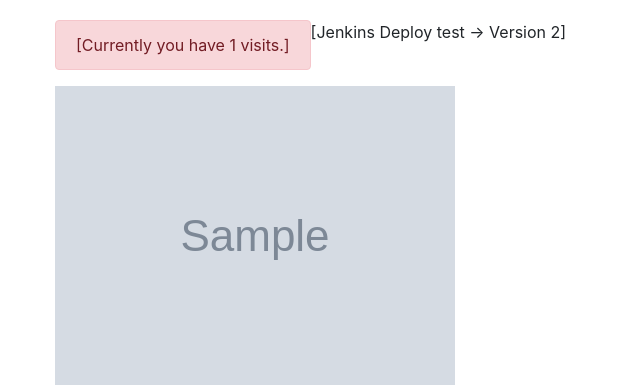
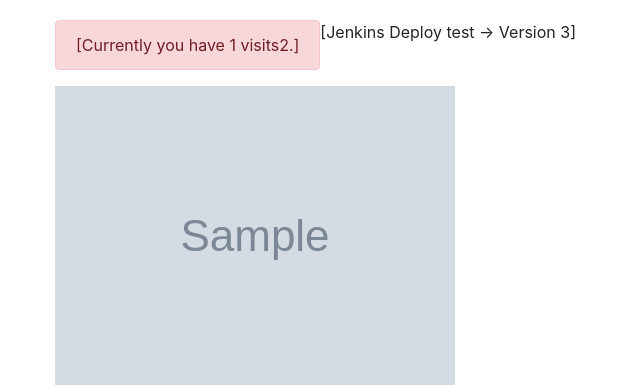
Before and after one commit to henryk92/web-count, a Flask app: template templates/index.html in a window 1280 px wide. Shown: the part 101-486 px from the top of the page, without its empty margins (0-640 px from the left). Run offline with Flask 3, Linux system fonts and the light colour scheme; the template is opened without the code that fills it: most values are stand-ins (such as "Sample title", 1, 10 or a date in 2020); grey boxes marked "Sample" are stand-in pictures.

Commit message:
web-count, build test

```diff
--- a/docker-compose.yml
+++ b/docker-compose.yml
@@ -1,7 +1,7 @@
-version: '3.8'
+version: '3.3'
 services:
   webserver:
-    build: .
+    image: henryk92/web_count:1.0
     ports:
      - "8899:8899"
     depends_on:
--- a/templates/index.html
+++ b/templates/index.html
@@ -17,9 +17,9 @@
   <div class="container" style="padding:20px 0 0 0">
     <div class="row">
       <div class="alert alert-danger" role="alert">
-        [Currently you have {{visit_count}} visits.]
+        [Currently you have {{visit_count}} visits2.]
       </div>
-      <p>[Jenkins Deploy test -> Version 2]</p>
+      <p>[Jenkins Deploy test -> Version 3]</p>
     </div>
 
     <div class="row">
```
